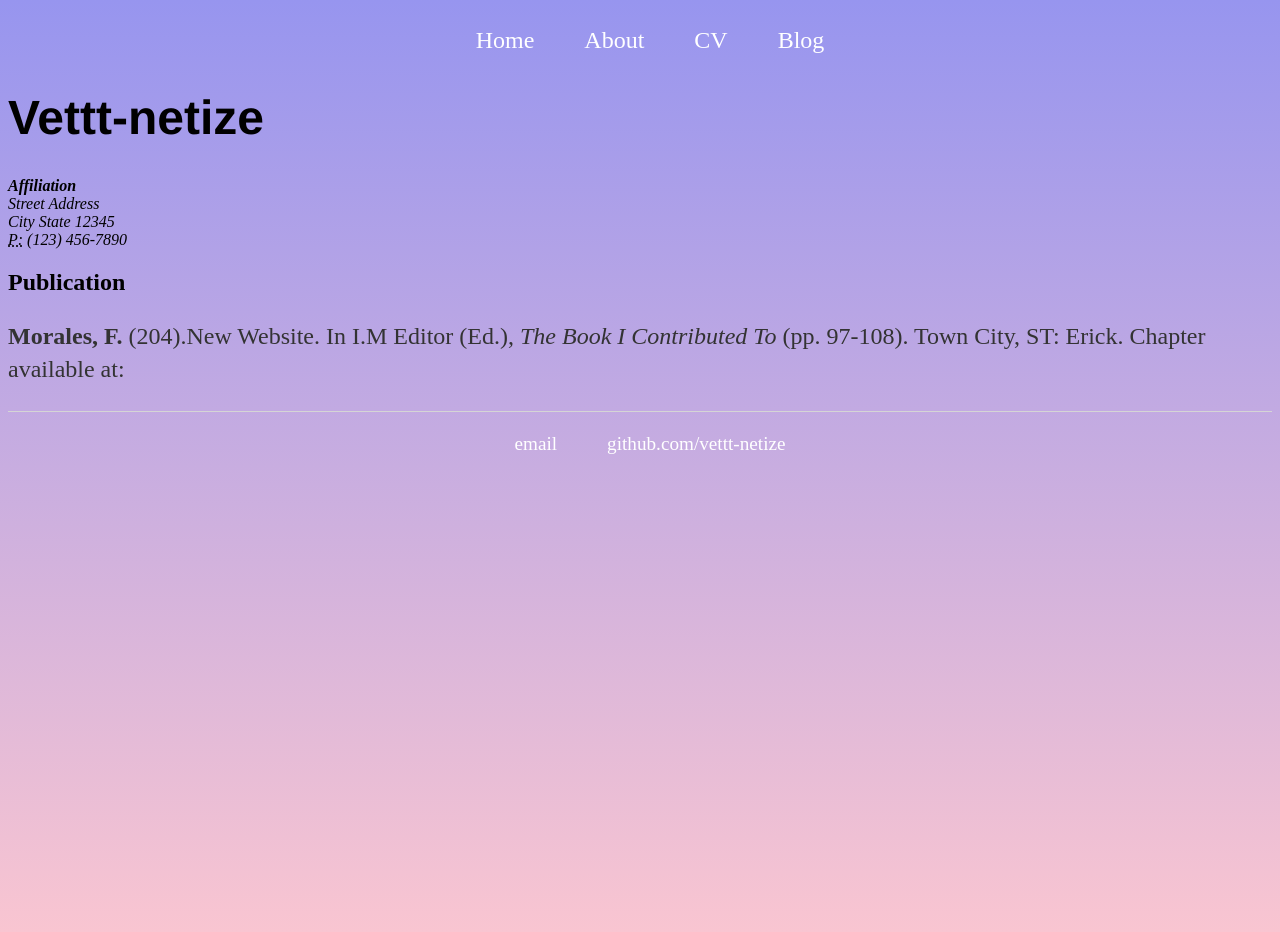
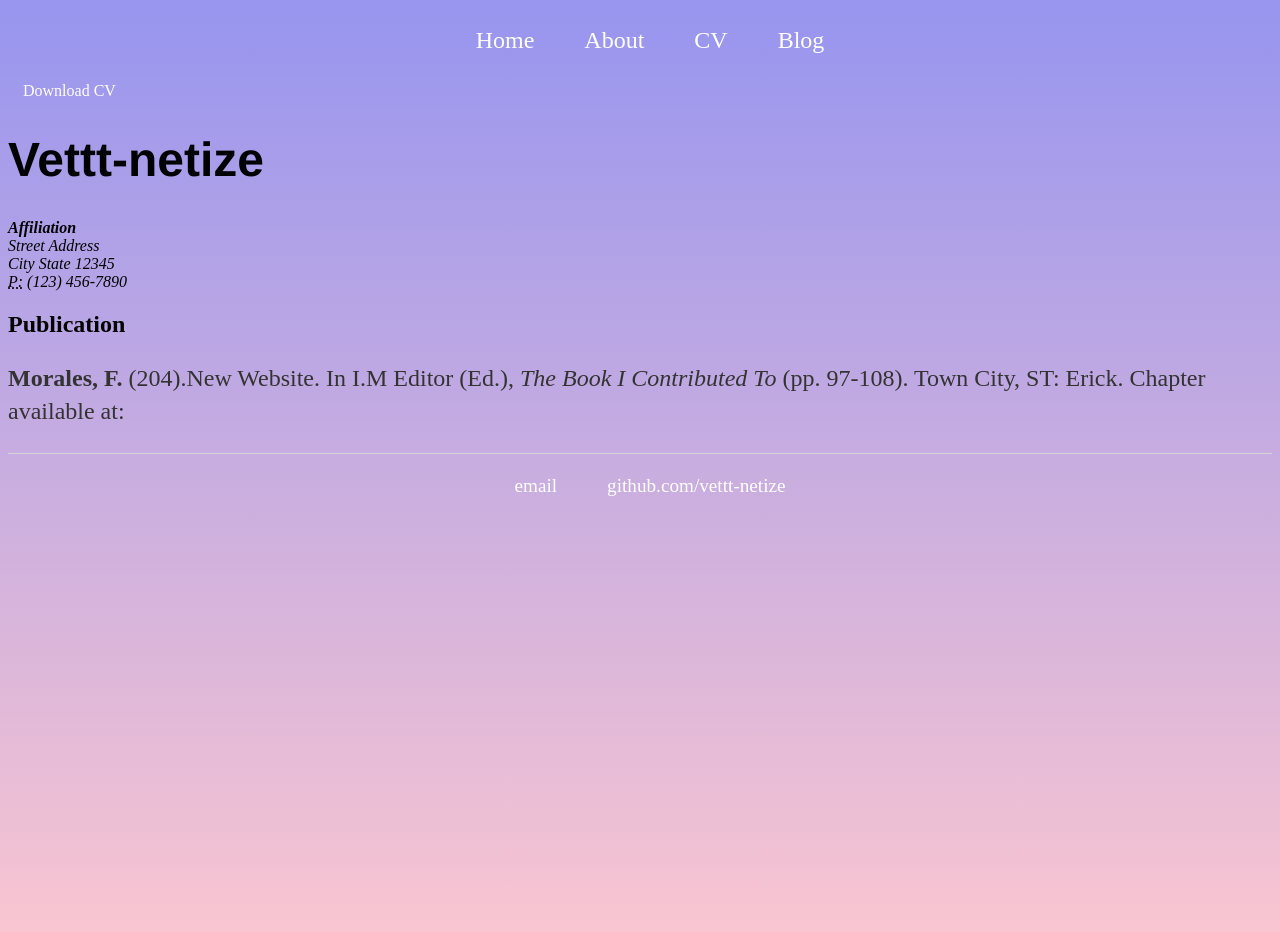
Before and after one commit to AreliMH/default, a Jekyll site: the page built from cv/index.html, in a window 1280 px wide. Built offline with Jekyll 4.4.1, drawn with Linux system fonts in a browser that asks for light colours.

Commit message:
Update index.html

```diff
--- a/cv/index.html
+++ b/cv/index.html
@@ -4,6 +4,7 @@
 ---
 
 	<div class="cv">
+		<a href="#" class="download" title="Download CV as PDF">Download CV</a>
 
 					<h1>Vettt-netize</h1>
 					<address>
```
